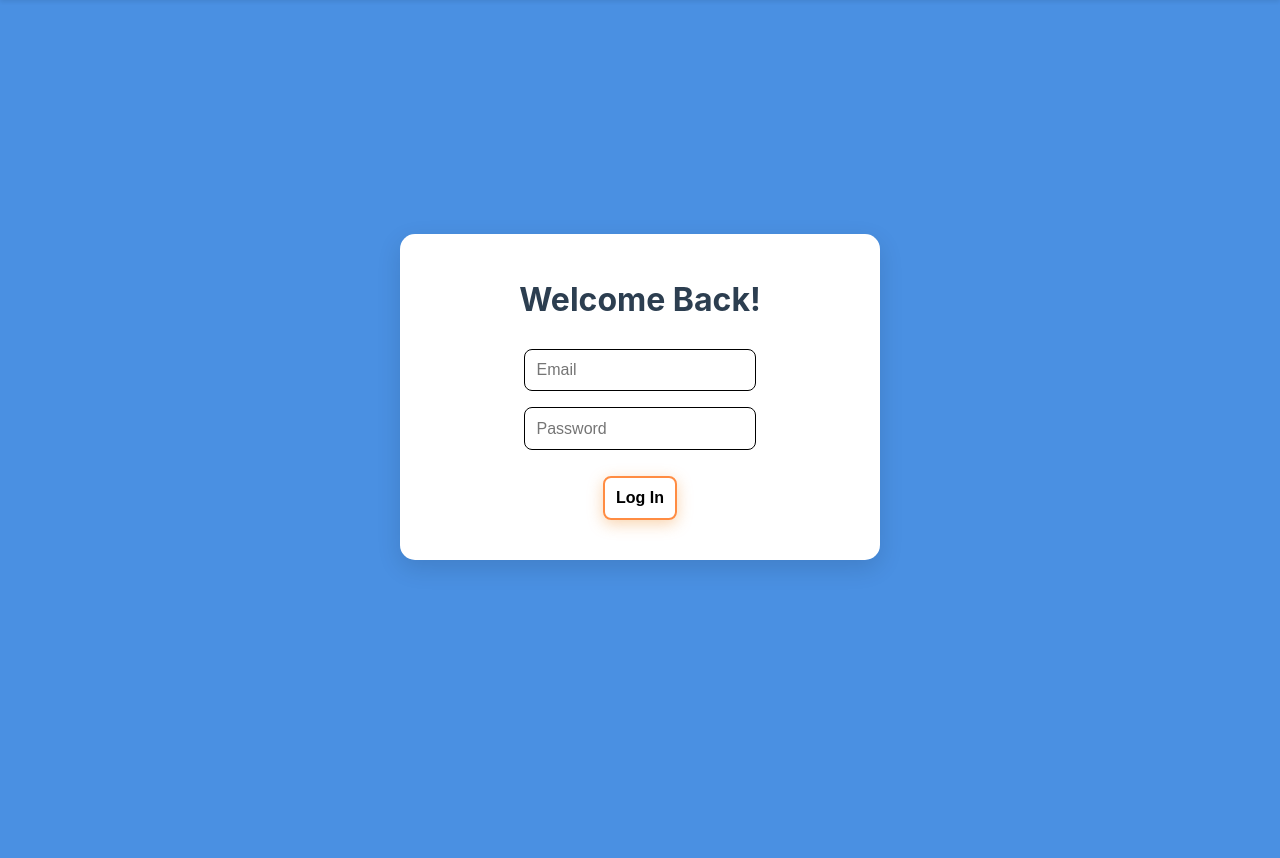
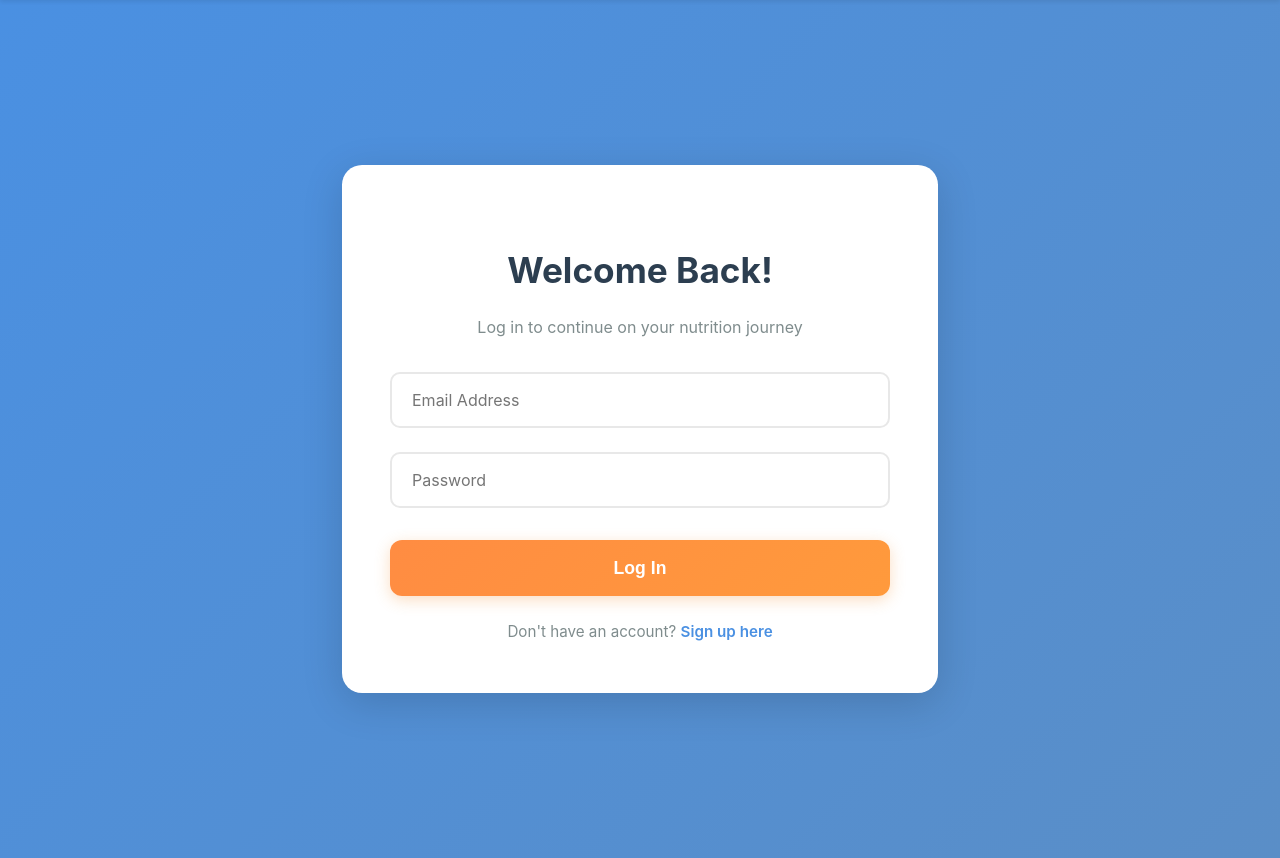
Before and after one commit to Scrappy440/Food-Website, a Flask app: page /login_page in a window 1280 px wide. Shown: the part 71-929 px from the top of the page. Before the commit the page ends 641 px from the top, so only its background shows below. Run offline with Flask 3, Linux system fonts and the light colour scheme.

Commit message:
minor style change

```diff
--- a/static/style.css
+++ b/static/style.css
@@ -339,6 +339,133 @@ header .buttons button {
 }
 
 /* login section */
+.login-section {
+    background: linear-gradient(135deg, var(--secondary-color) 0%, #5a8ec7 100%);
+    padding: 4rem 2rem;
+    min-height: calc(100vh - 70px);
+    display: flex;
+    align-items: center;
+    justify-content: center;
+}
+
+.login-container {
+    background: white;
+    border-radius: 20px;
+    padding: 3rem;
+    box-shadow: 0 10px 40px rgba(0, 0, 0, 0.15);
+    max-width: 500px;
+    width: 100%;
+}
+
+.login-header {
+    text-align: center;
+    margin-bottom: 2rem;
+}
+
+.login-header h2 {
+    color: var(--dark-text);
+    font-size: 2.2rem;
+    margin-bottom: 0.75rem;
+    font-weight: 700;
+}
+
+.login-header p {
+    color: var(--medium-text);
+    font-size: 1rem;
+}
+
+.login-form {
+    display: flex;
+    flex-direction: column;
+    gap: 1.5rem;
+}
+
+.login-form .input-group {
+    display: flex;
+    flex-direction: column;
+}
+
+.login-form .input-group input {
+    padding: 1rem 1.25rem;
+    border: 2px solid #e8e8e8;
+    border-radius: 10px;
+    font-size: 1rem;
+    transition: all 0.3s ease;
+    font-family: var(--font-family);
+}
+
+.login-form .input-group input:focus {
+    outline: none;
+    border-color: var(--accent-color);
+    box-shadow: 0 0 0 3px rgba(95, 173, 86, 0.1);
+}
+
+.login-submit-btn {
+    width: 100%;
+    padding: 1.1rem 2rem;
+    background: linear-gradient(135deg, var(--primary-color), #ff9a3c);
+    color: white;
+    border: none;
+    border-radius: 12px;
+    font-size: 1.1rem;
+    font-weight: 700;
+    cursor: pointer;
+    transition: all 0.3s ease;
+    box-shadow: 0 4px 15px rgba(241, 147, 55, 0.3);
+    margin-top: 0.5rem;
+}
+
+.login-submit-btn:hover {
+    transform: translateY(-2px);
+    box-shadow: 0 6px 20px rgba(241, 147, 55, 0.4);
+}
+
+.login-footer-text {
+    text-align: center;
+    color: var(--medium-text);
+    font-size: 0.95rem;
+    margin-top: 1.5rem;
+    margin-bottom: 0;
+}
+
+.login-footer-text a {
+    color: var(--secondary-color);
+    text-decoration: none;
+    font-weight: 600;
+    transition: color 0.3s ease;
+}
+
+.login-footer-text a:hover {
+    color: var(--primary-color);
+    text-decoration: underline;
+}
+
+.error-message {
+    background-color: rgba(231, 76, 60, 0.1);
+    border: 1px solid var(--error-color);
+    color: var(--error-color);
+    padding: 0.75rem 1rem;
+    border-radius: 10px;
+    margin-bottom: 1rem;
+    text-align: center;
+    font-weight: 500;
+    display: flex;
+    align-items: center;
+    justify-content: center;
+    gap: 0.5rem;
+}
+
+@media (max-width: 768px) {
+    .login-container {
+        padding: 2rem 1.5rem;
+    }
+
+    .login-header h2 {
+        font-size: 1.8rem;
+    }
+}
+
+/* Old login styles - deprecated, keeping for reference */
 .login-content {
     background-color: var(--secondary-color);
     padding: 2rem;
--- a/templates/Login.html
+++ b/templates/Login.html
@@ -23,26 +23,35 @@
             </div>
         </nav>
     </nav>
-    <header>
-        <main class="login-content">
-            <div class="login-box">
-            <h1>Welcome Back!</h1>
+    <section class="login-section">
+        <div class="login-container">
+            <div class="login-header">
+                <h2>Welcome Back!</h2>
+                <p>Log in to continue on your nutrition journey</p>
+            </div>
 
-            <!-- Display error messages -->
-
-             {% if error %}
-                <div class="error-message">{{ error }}</div>
+            {% if error %}
+                <div class="error-message">
+                    <i class="fas fa-exclamation-circle"></i>
+                    {{ error }}
+                </div>
             {% endif %}
 
+            <form id="login" name="login" action="{{ url_for('login') }}" method="post" class="login-form">
+                <div class="input-group">
+                    <input type="email" name="email" placeholder="Email Address" required>
+                </div>
+                <div class="input-group">
+                    <input type="password" name="password" placeholder="Password" required>
+                </div>
+                <button type="submit" class="login-submit-btn">Log In</button>
+            </form>
 
-            <form id="login" name="login" action="{{ url_for('login') }}" method="post">
-                <div class="user-box">
-                <input type="email" name="email" placeholder="Email" required>
-                <input type="password" name="password" placeholder="Password" required>
-                <button type="submit">Log In</button>
-                </div>
-            </form>
-        </main>
+            <p class="login-footer-text">
+                Don't have an account? <a href="{{ url_for('index') }}">Sign up here</a>
+            </p>
+        </div>
+    </section>
 
 </body>
 </html>
```
